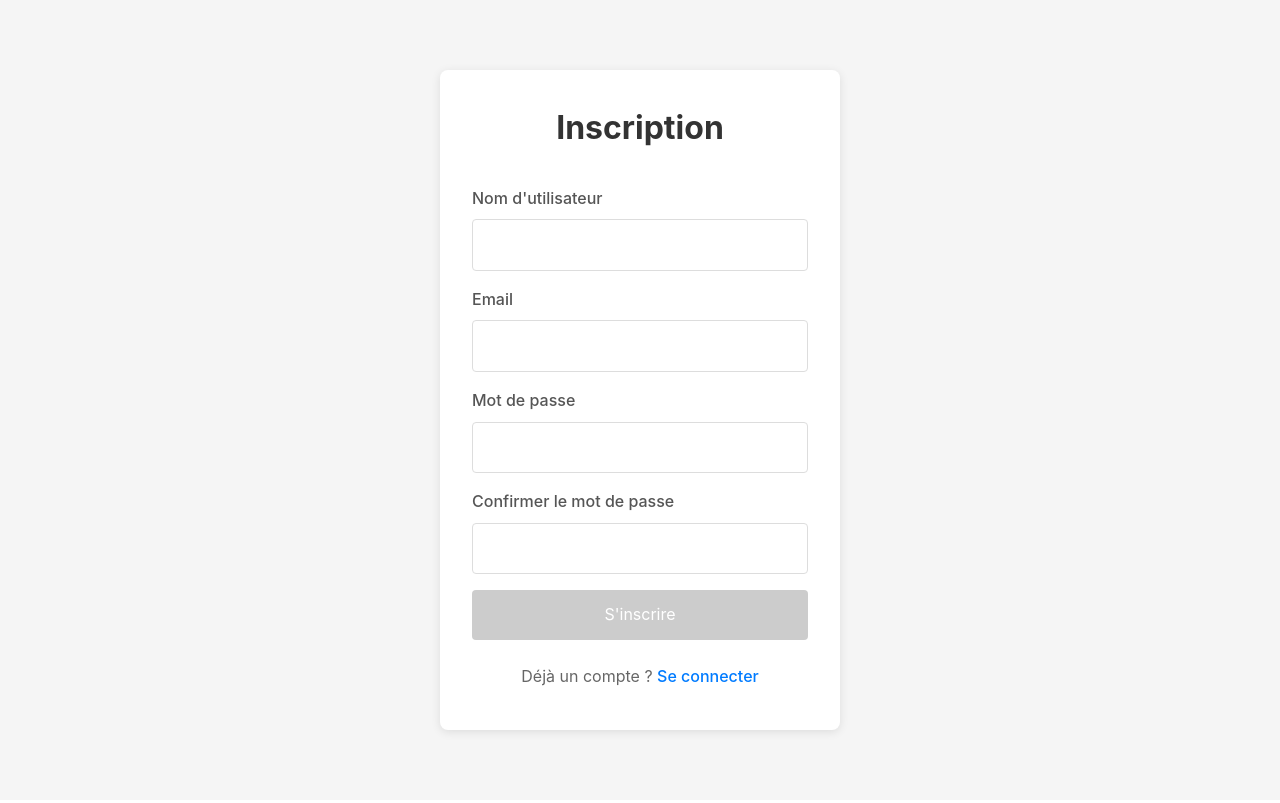
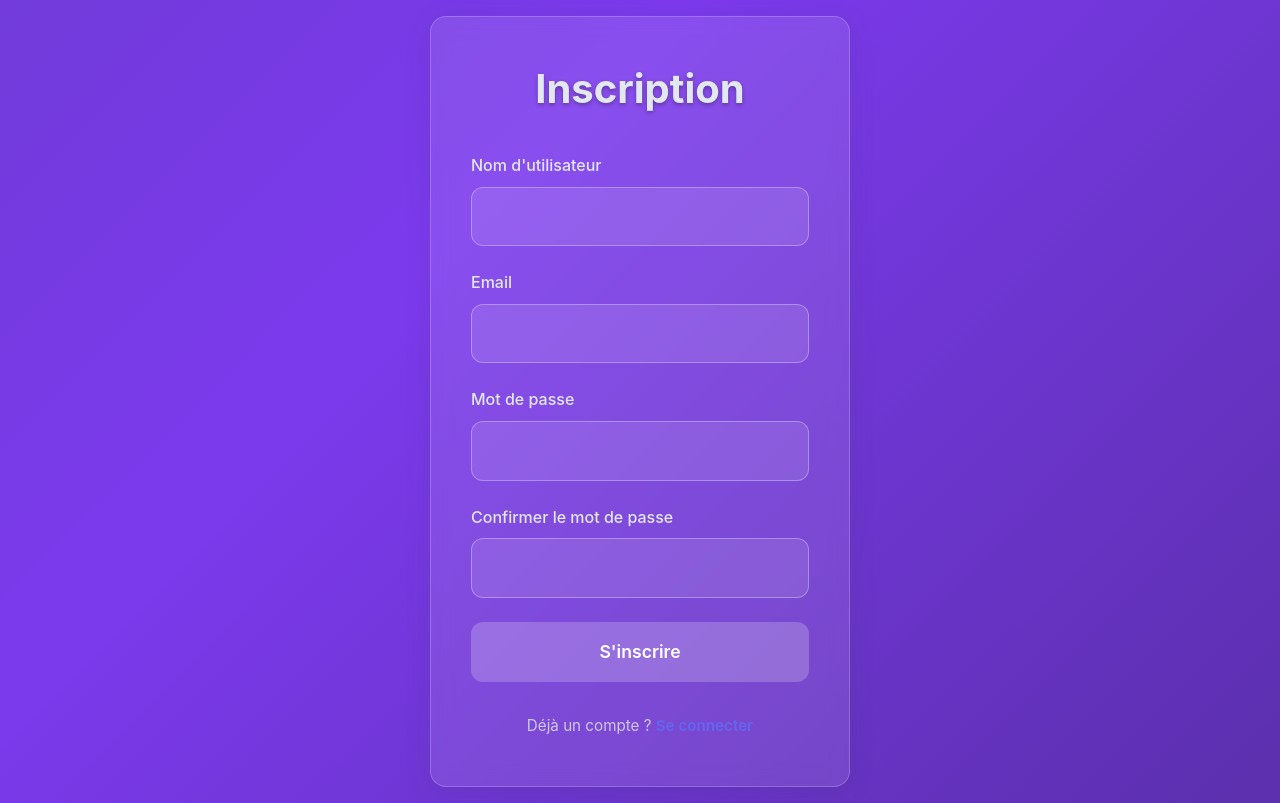
Before and after one commit to scrum-master-cepegra-atelier1/urbex-chronicles-vue, a Vue app: page /register in a window 1280 px wide. Built offline with nearby package versions, Linux system fonts and the light colour scheme; no server answers.

Commit message:
Redisgn /register aux couleurs de l'app

```diff
--- a/src/views/RegisterView.vue
+++ b/src/views/RegisterView.vue
@@ -1,11 +1,12 @@
 <template>
   <div class="register">
+    <div class="register__background"></div>
     <div class="register__container">
       <h1 class="register__title">Inscription</h1>
 
       <form @submit.prevent="handleRegister" class="register__form">
         <div class="register__form__group">
-          <label for="username" class="register__form__label"> Nom d'utilisateur </label>
+          <label for="username" class="register__form__label">Nom d'utilisateur</label>
           <input
             id="username"
             v-model="form.username"
@@ -16,7 +17,7 @@
         </div>
 
         <div class="register__form__group">
-          <label for="email" class="register__form__label"> Email </label>
+          <label for="email" class="register__form__label">Email</label>
           <input
             id="email"
             v-model="form.email"
@@ -27,7 +28,7 @@
         </div>
 
         <div class="register__form__group">
-          <label for="password" class="register__form__label"> Mot de passe </label>
+          <label for="password" class="register__form__label">Mot de passe</label>
           <input
             id="password"
             v-model="form.password"
@@ -38,9 +39,7 @@
         </div>
 
         <div class="register__form__group">
-          <label for="confirmPassword" class="register__form__label">
-            Confirmer le mot de passe
-          </label>
+          <label for="confirmPassword" class="register__form__label">Confirmer le mot de passe</label>
           <input
             id="confirmPassword"
             v-model="form.confirmPassword"
@@ -118,100 +117,149 @@ const handleRegister = async () => {
 </script>
 
 <style lang="scss" scoped>
+// Variables pour cohérence avec l'app
+$primary-color: #3b3d77; // Bleu foncé principal
+$secondary-color: #7c3aed; // Violet secondaire
+$accent-color: #6366f1; // Bleu clair pour accents
+$text-color: #e2e8f0; // Texte clair
+$bg-overlay: rgba(255, 255, 255, 0.1); // Fond semi-transparent
+$border-radius: 1rem; // Arrondi moderne
+$shadow: 0 4px 24px rgba(60, 60, 100, 0.15); // Ombre douce
+
 .register {
+  position: relative;
   min-height: 100vh;
   display: flex;
   align-items: center;
   justify-content: center;
   padding: 1rem;
-  background-color: #f5f5f5;
+  overflow: hidden; // Cache tout débordement
+}
+
+.register__background {
+  position: absolute;
+  top: 0;
+  left: 0;
+  width: 100%;
+  height: 100%;
+  background: linear-gradient(135deg, $primary-color 0%, $secondary-color 50%, #1a1a2e 100%);
+  background-size: 400% 400%;
+  animation: gradientShift 8s ease infinite;
+  z-index: -1; // Derrière le contenu
+}
+
+@keyframes gradientShift {
+  0% { background-position: 0% 50%; }
+  50% { background-position: 100% 50%; }
+  100% { background-position: 0% 50%; }
 }
 
 .register__container {
-  background: white;
-  padding: 2rem;
-  border-radius: 8px;
-  box-shadow: 0 2px 10px rgba(0, 0, 0, 0.1);
+  background: $bg-overlay;
+  backdrop-filter: blur(10px); // Effet de flou pour modernité
+  padding: 2.5rem;
+  border-radius: $border-radius;
+  box-shadow: $shadow;
   width: 100%;
-  max-width: 400px;
+  max-width: 420px;
+  border: 1px solid rgba(255, 255, 255, 0.2);
 }
 
 .register__title {
   text-align: center;
   margin-bottom: 2rem;
-  color: #333;
-  font-size: 2rem;
+  color: $text-color;
+  font-size: 2.5rem;
   font-weight: bold;
+  text-shadow: 0 2px 4px rgba(0, 0, 0, 0.3);
 }
 
 .register__form__group {
-  margin-bottom: 1rem;
+  margin-bottom: 1.5rem;
 }
 
 .register__form__label {
   display: block;
   margin-bottom: 0.5rem;
   font-weight: 500;
-  color: #555;
+  color: $text-color;
+  font-size: 1rem;
 }
 
 .register__form__input {
   width: 100%;
-  padding: 0.75rem;
-  border: 1px solid #ddd;
-  border-radius: 4px;
+  padding: 1rem;
+  border: 1px solid rgba(255, 255, 255, 0.3);
+  border-radius: 0.75rem;
   font-size: 1rem;
+  background: rgba(255, 255, 255, 0.1);
+  color: $text-color;
   box-sizing: border-box;
+  transition: all 0.3s ease;
+
+  &::placeholder {
+    color: rgba(226, 232, 240, 0.7);
+  }
 
   &:focus {
     outline: none;
-    border-color: #28a745;
-    box-shadow: 0 0 0 2px rgba(40, 167, 69, 0.25);
+    border-color: $accent-color;
+    box-shadow: 0 0 0 3px rgba(99, 102, 241, 0.2);
+    background: rgba(255, 255, 255, 0.15);
   }
 }
 
 .register__form__button {
   width: 100%;
-  padding: 0.75rem;
-  background-color: #28a745;
+  padding: 1rem;
+  background: linear-gradient(90deg, $secondary-color, $accent-color);
   color: white;
   border: none;
-  border-radius: 4px;
-  font-size: 1rem;
+  border-radius: 0.75rem;
+  font-size: 1.1rem;
+  font-weight: 600;
   cursor: pointer;
-  transition: background-color 0.2s;
+  transition: all 0.3s ease;
+  box-shadow: 0 4px 12px rgba(124, 58, 237, 0.3);
 
   &:hover:not(:disabled) {
-    background-color: #218838;
+    transform: translateY(-2px);
+    box-shadow: 0 6px 20px rgba(124, 58, 237, 0.4);
   }
 
   &:disabled {
-    background-color: #ccc;
+    background: rgba(255, 255, 255, 0.2);
     cursor: not-allowed;
+    transform: none;
+    box-shadow: none;
   }
 }
 
 .register__error {
   margin-top: 1rem;
-  padding: 0.75rem;
-  background-color: #f8d7da;
-  color: #721c24;
-  border: 1px solid #f5c6cb;
-  border-radius: 4px;
+  padding: 1rem;
+  background: rgba(239, 68, 68, 0.2);
+  color: #fca5a5;
+  border: 1px solid rgba(239, 68, 68, 0.3);
+  border-radius: 0.75rem;
   text-align: center;
+  font-weight: 500;
 }
 
 .register__login-link {
   text-align: center;
-  margin-top: 1.5rem;
-  color: #666;
+  margin-top: 2rem;
+  color: rgba(226, 232, 240, 0.8);
+  font-size: 0.95rem;
 
   a {
-    color: #007bff;
+    color: $accent-color;
     text-decoration: none;
-    font-weight: 500;
+    font-weight: 600;
+    transition: color 0.3s ease;
 
     &:hover {
+      color: $secondary-color;
       text-decoration: underline;
     }
   }
```
